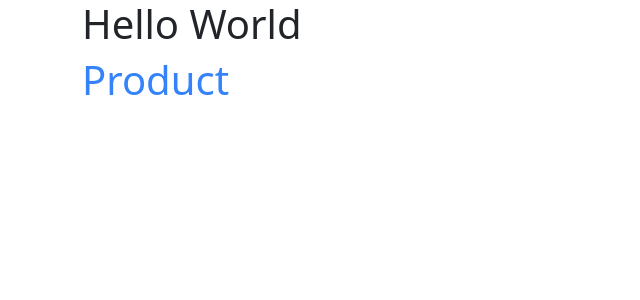
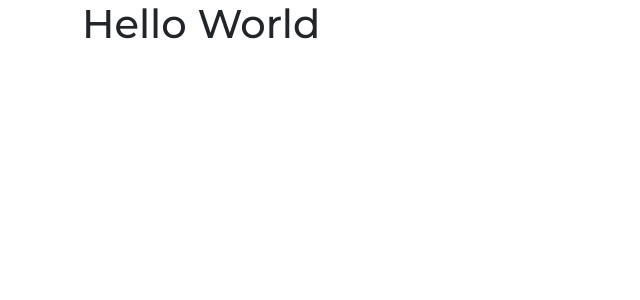
Before and after one commit to alejandro-lopez561/credit-card-payment-checkout, a Vue app: page / in a window 1280 px wide. Shown: the top 300 px of the page, without its empty margins (0-640 px from the left). Built offline with nearby package versions, Linux system fonts and the light colour scheme.

Commit message:
added base reset to App, removed Product component from App

```diff
--- a/src/App.vue
+++ b/src/App.vue
@@ -1,13 +1,8 @@
 <script setup>
 import Home from './views/Home.vue'
-import Product from './components/Product.vue'
+import "./sass/_base.scss";
 </script>
 
 <template>
   <Home />
-  <Product />
 </template>
-
-<style scoped>
-
-</style>
```
